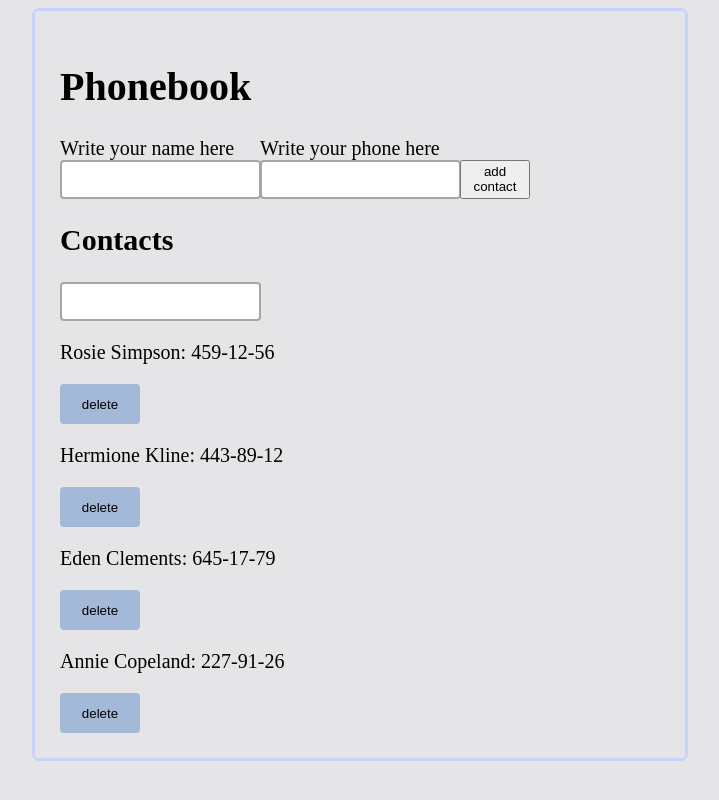
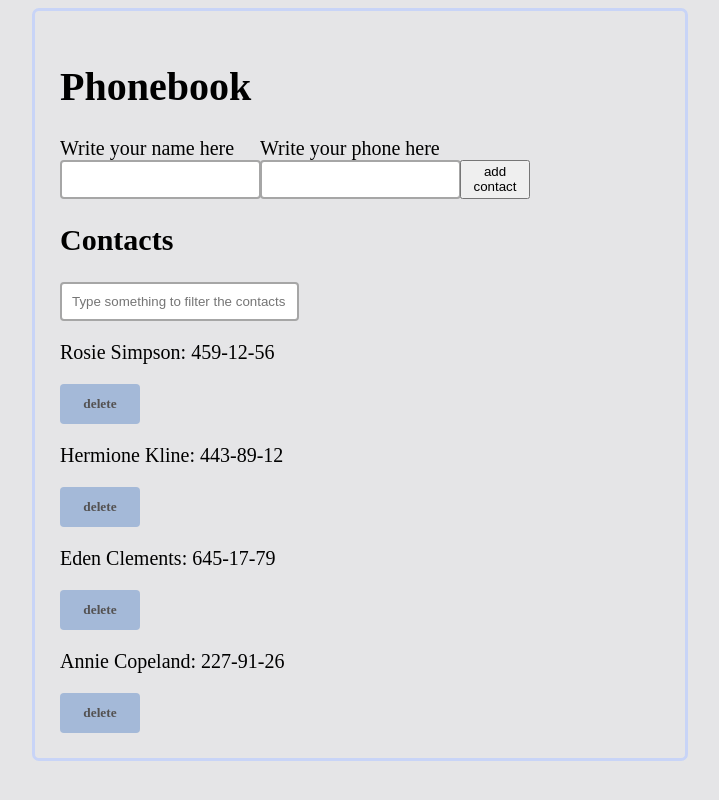
Before and after one commit to TheMainOne/goit-react-hw-02-phonebook, a React (Create React App) app: page / in a window 1280 px wide. Shown: the whole page, without its empty margins (280-999 px from the left). Built offline with nearby package versions, Linux system fonts and the light colour scheme.

Commit message:
styles added

```diff
--- a/src/Components/Contacts/Contacts.styled.jsx
+++ b/src/Components/Contacts/Contacts.styled.jsx
@@ -14,4 +14,7 @@ export const Button = styled.button`
   background: #a4b9d8;
   width: 80px;
   height: 40px;
+  font-family: cursive;
+  font-weight: bold;
+  color: #545252;
 `;
--- a/src/Components/Filter/Filter.jsx
+++ b/src/Components/Filter/Filter.jsx
@@ -2,7 +2,7 @@ import React from "react";
 import { Input } from "./Filter.styled";
 
 const Filter = ({ onSearchInput, value }) => {
-  return <Input type="text" value={value} onChange={onSearchInput} />;
+  return <Input placeholder="Type something to filter the contacts" type="text" value={value} onChange={onSearchInput} />;
 };
 
 export default Filter;
--- a/src/Components/Filter/Filter.styled.jsx
+++ b/src/Components/Filter/Filter.styled.jsx
@@ -1,6 +1,7 @@
 import styled from "styled-components";
 
 export const Input = styled.input`
+width: 215px;
 padding: 10px;
 border: 2px solid #a6a6a6;
     border-radius: 4px;
```
